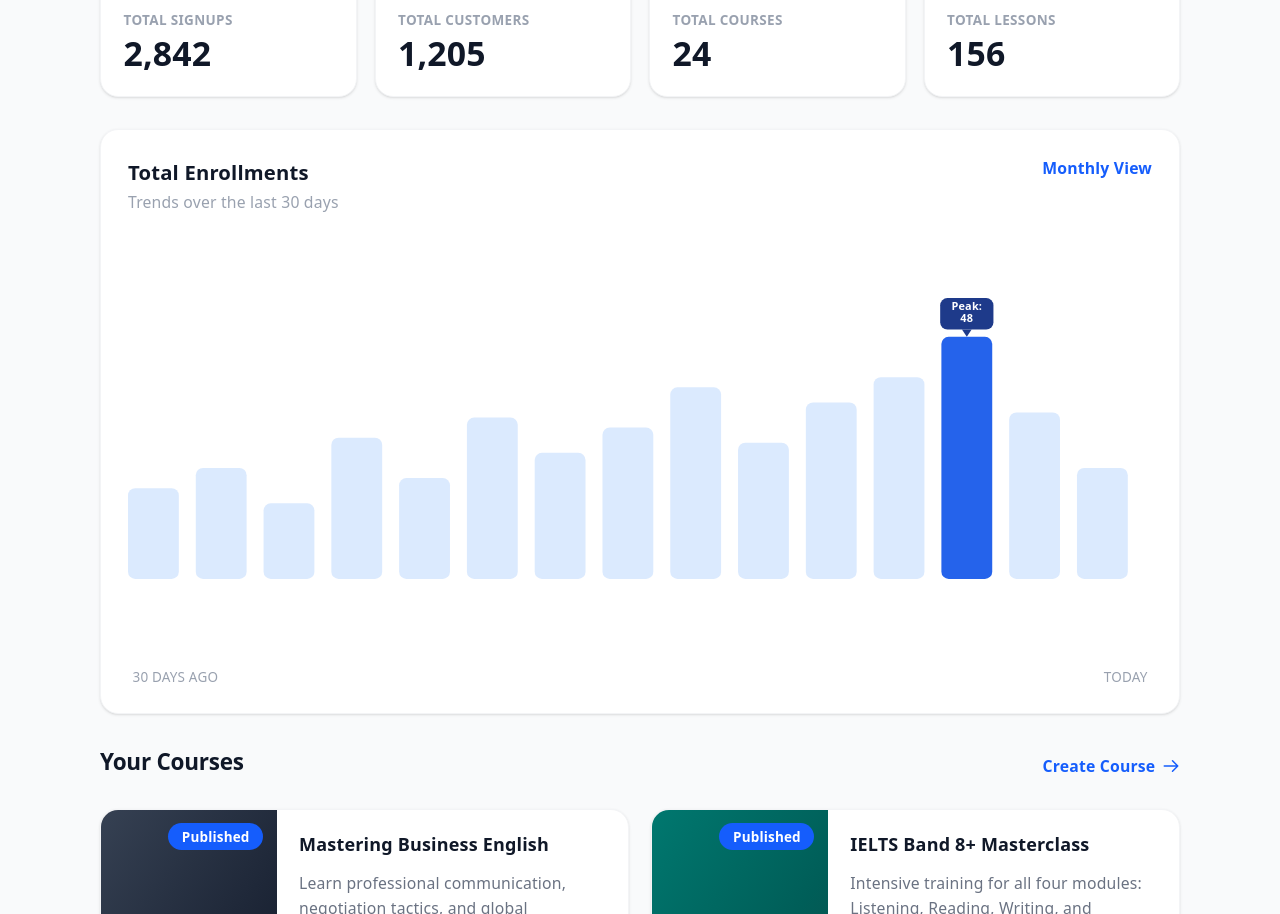
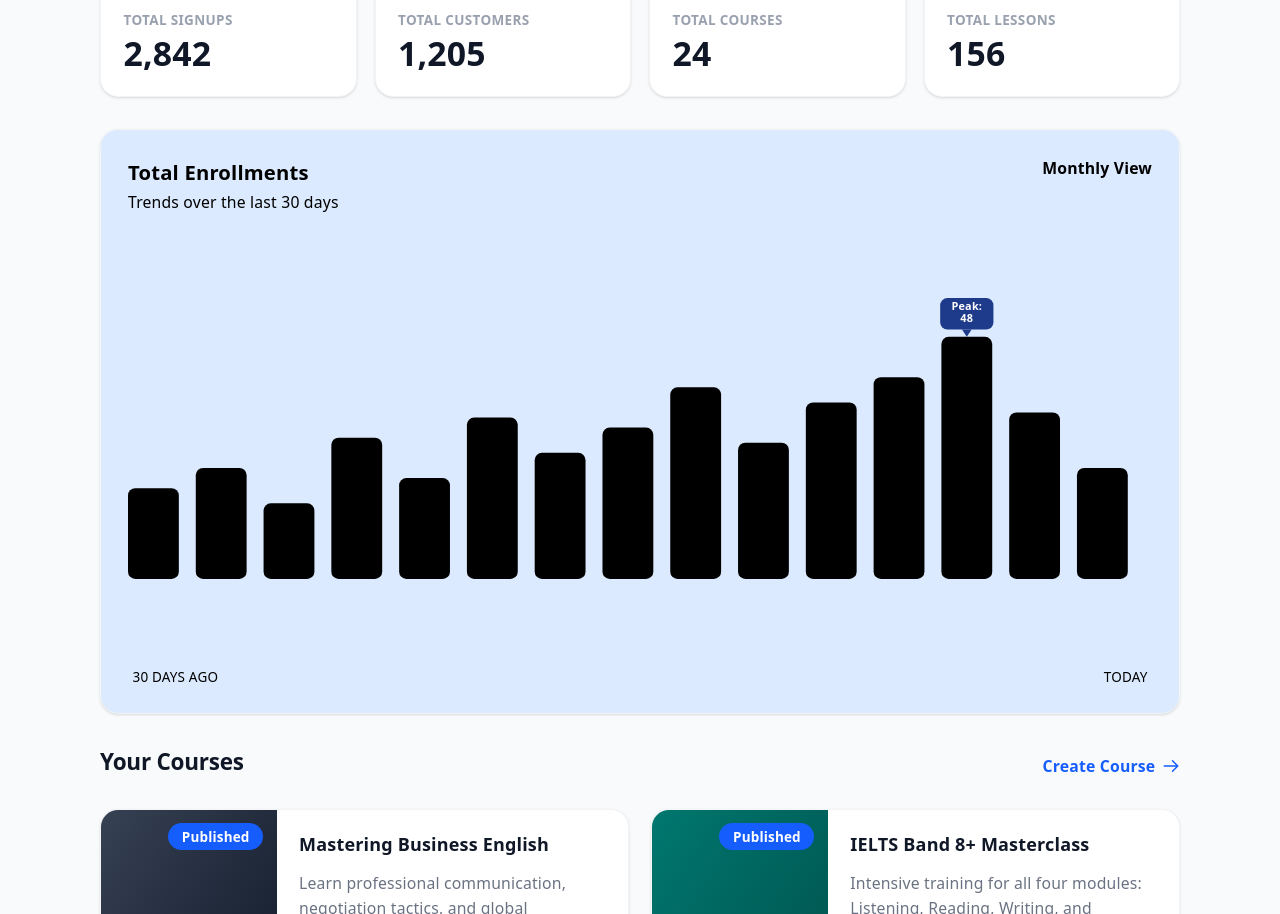
Before and after one commit to Janith303/English-Tutor, a React (Vite) app in the folder frontend/: page /tutor/dashboard in a window 1280 px wide. Shown: the part 324-1238 px from the top of the page. Built offline with nearby package versions, Linux system fonts and the light colour scheme.

Commit message:
update EnrollmentBarChart styles

```diff
--- a/frontend/src/components/tutor/EnrollmentBarChart.jsx
+++ b/frontend/src/components/tutor/EnrollmentBarChart.jsx
@@ -12,18 +12,18 @@ export default function EnrollmentBarChart({ data }) {
   const totalWidth = data.length * (barWidth + gap) - gap;
 
   return (
-    <div className="bg-white rounded-2xl border border-gray-100 shadow-sm p-6 hover:shadow-lg hover:-translate-y-1 transition-all duration-300">
+    <div className="bg-blue-100 rounded-2xl border border-gray-100 shadow-sm p-6 hover:shadow-lg hover:-translate-y-1 transition-all duration-300">
       {/* Header */}
       <div className="flex items-start justify-between mb-6">
         <div>
-          <h3 className="font-bold text-gray-900 text-lg">Total Enrollments</h3>
-          <p className="text-sm text-gray-400 mt-0.5">
+          <h3 className="font-bold text-black text-lg">Total Enrollments</h3>
+          <p className="text-sm text-black mt-0.5">
             Trends over the last 30 days
           </p>
         </div>
         <button
           onClick={() => setView(view === "monthly" ? "weekly" : "monthly")}
-          className="text-sm font-semibold text-blue-600 hover:underline"
+          className="text-sm font-semibold text-black hover:underline"
         >
           {view === "monthly" ? "Monthly View" : "Weekly View"}
         </button>
@@ -87,7 +87,7 @@ export default function EnrollmentBarChart({ data }) {
                   width={barWidth}
                   height={barH}
                   rx={6}
-                  fill={isPeak ? "#2563eb" : "#dbeafe"}
+                  fill={isPeak ? "#000000" : "#000000"}
                   className="transition-all duration-300 cursor-pointer hover:opacity-80"
                   onMouseEnter={() =>
                     setHoveredBar({
@@ -145,8 +145,8 @@ export default function EnrollmentBarChart({ data }) {
       </div>
 
       <div className="flex justify-between mt-1 px-1">
-        <span className="text-xs text-gray-400">30 DAYS AGO</span>
-        <span className="text-xs text-gray-400">TODAY</span>
+        <span className="text-xs text-black">30 DAYS AGO</span>
+        <span className="text-xs text-black">TODAY</span>
       </div>
     </div>
   );
```
